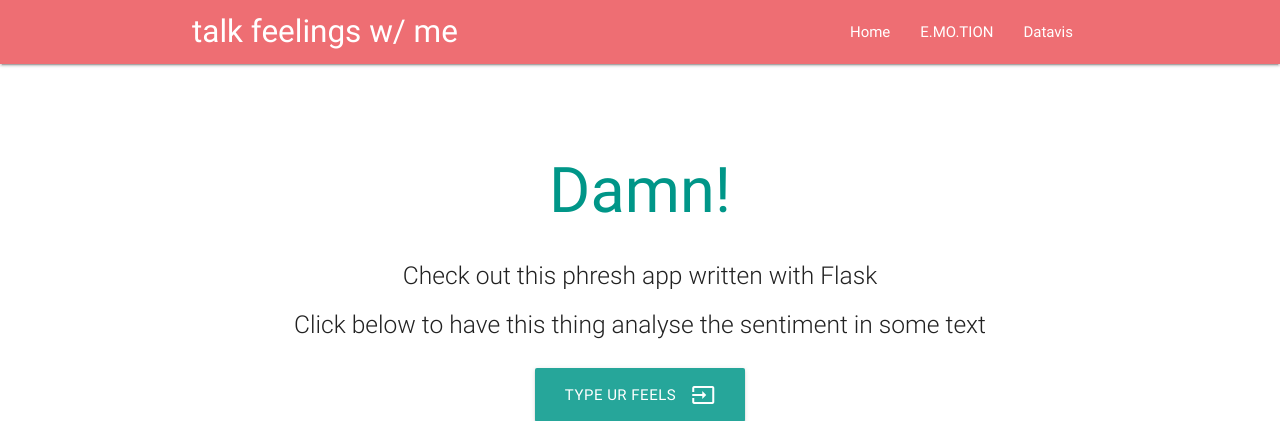
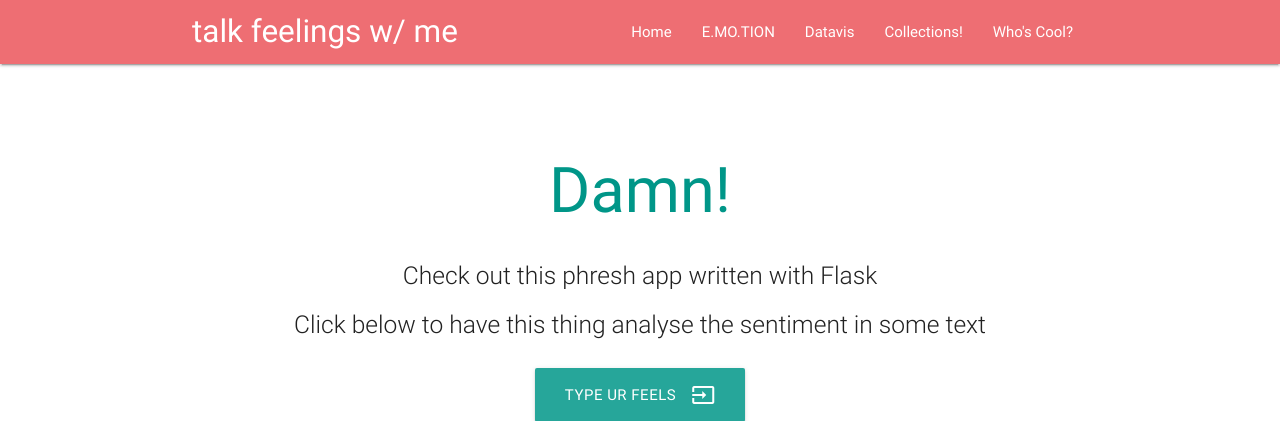
Before and after one commit to gilmoregrills/flask-of-emotions, a Flask app: page / in a window 1280 px wide. Shown: the top 421 px of the page. Run offline with Flask 2, Linux system fonts and the light colour scheme; parts of the project's set-up code (start-up, migrations or seed data) failed here and were passed over; some libraries are stand-ins or nearby versions.

Commit message:
add navigation links to db stuff

```diff
--- a/wsgi/app/templates/base.html
+++ b/wsgi/app/templates/base.html
@@ -16,12 +16,16 @@
 	<li><a href="{{ url_for('index') }}">Home</a></li>
         <li><a href="{{ url_for('emotion') }}">E.MO.TION</a></li>
 	<li><a href="{{ url_for('polynomial') }}">Datavis</a></li>
+	<li><a href="{{ url_for('get_all_databases') }}">Collections!</a></li>
+	<li><a href="{{ url_for('get_all_people') }}">Who's Cool?</a></li>
       </ul>
       <a href="#" data-activates="nav-mobile" class="button-collapse"><i class="material-icons">menu</i></a>
       <ul class="side-nav" id="nav-mobile">
 	<li><a href="{{ url_for('index') }}">Home</a></li>
         <li><a href="{{ url_for('emotion') }}">E.MO.TION</a></li>
 	<li><a href="{{ url_for('polynomial') }}">Datavis</a></li>
+	<li><a href="{{ url_for('get_all_databases') }}"></a></li>
+	<li><a href="{{ url_for('get_all_people') }}"></a></li>
       </ul>
     </div>
   </nav>
```
Also changed, not shown: 1 other file.
